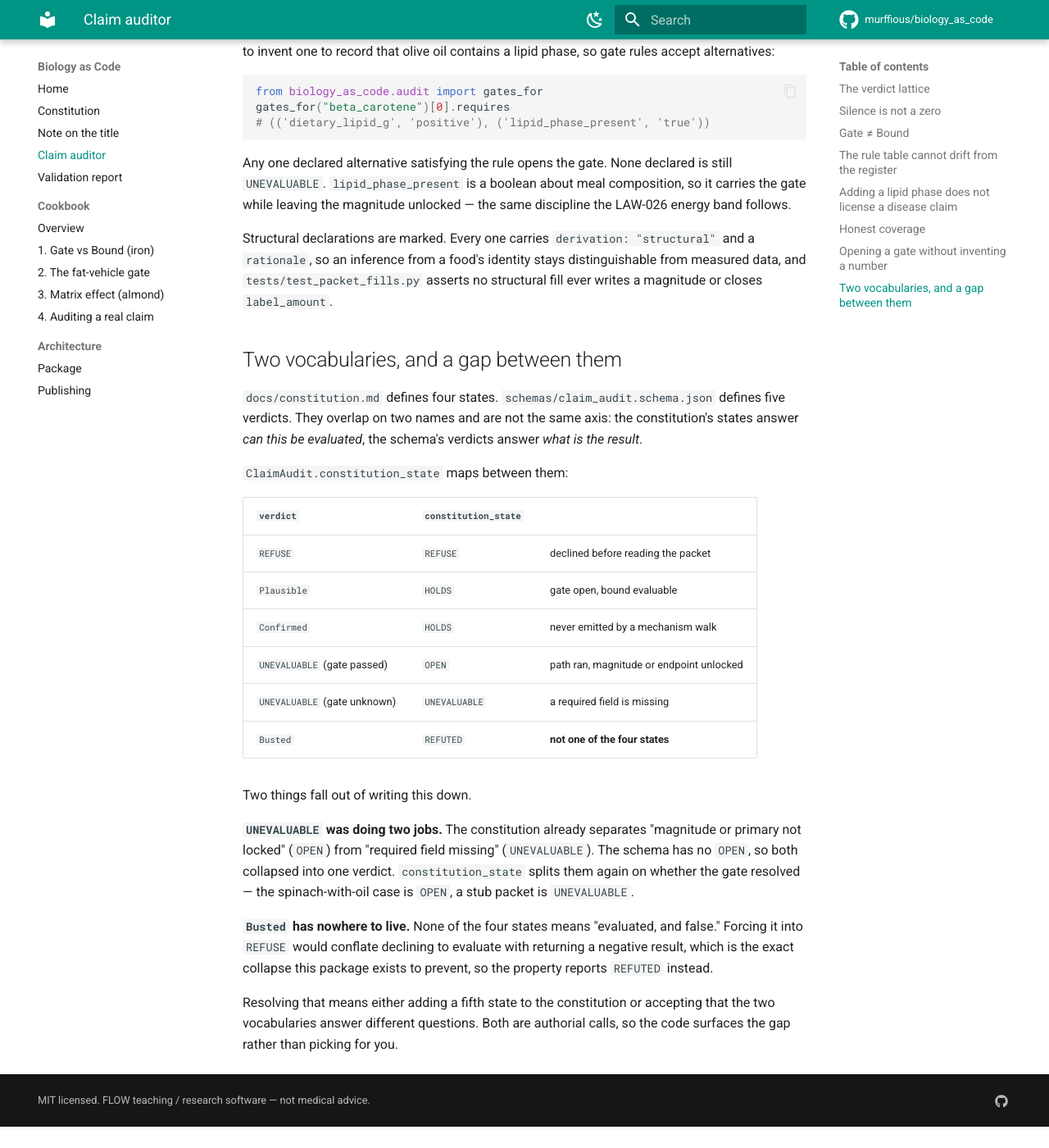
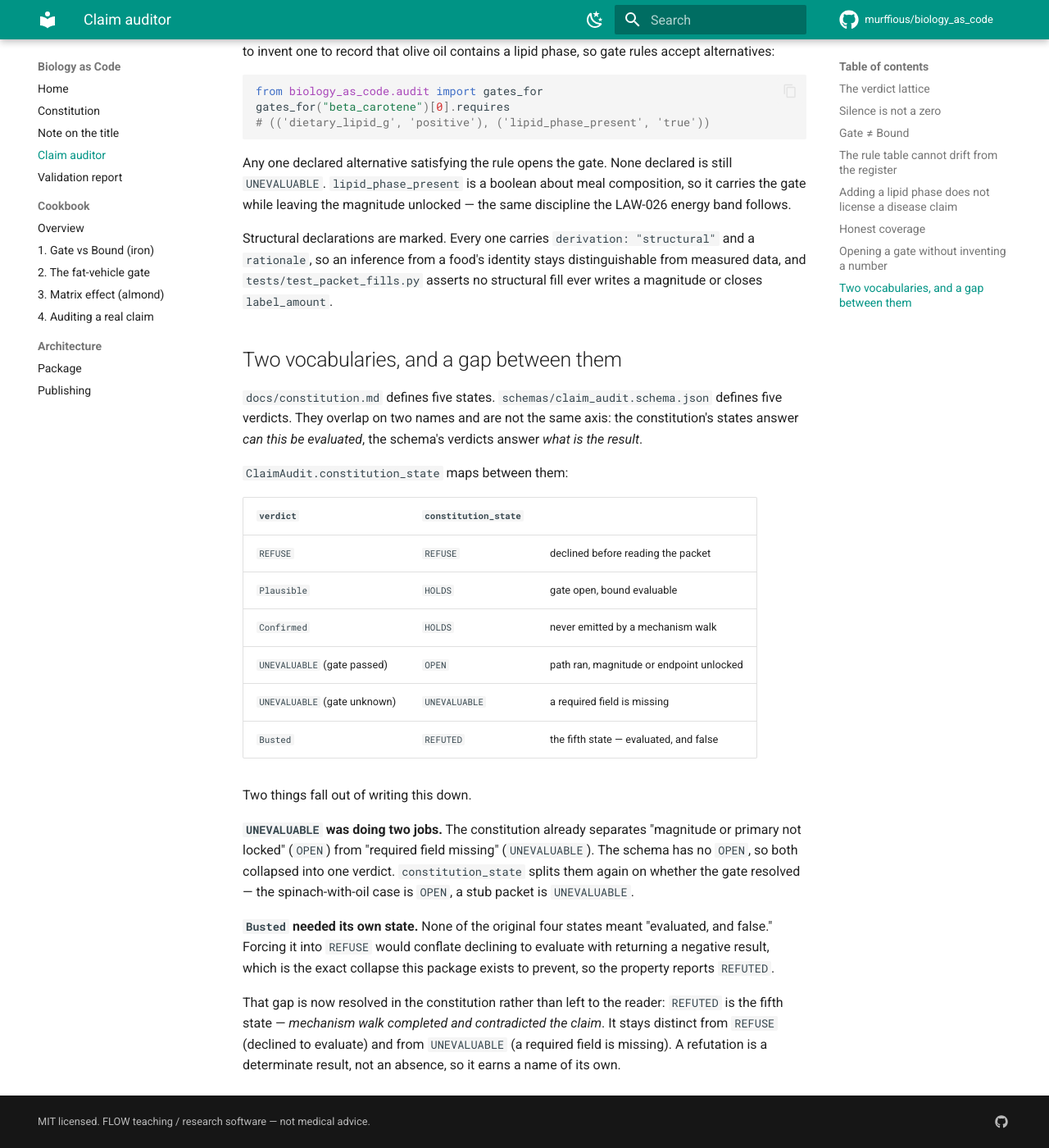
Before and after one commit to murffious/biology_as_code, an MkDocs documentation site: the page built from docs/claim-auditor.md, in a window 1280 px wide and 1400 px high, scrolled down 3211 px. Shown: the whole window at 82% size. Built offline with MkDocs 1.6.1 and Material for MkDocs 9.7.7, drawn with Linux system fonts in a browser that asks for light colours; comment, search, counter and statistics services are not loaded; before the commit the page ends 4585 px from its top, so only the background shows below that.

Commit message:
docs: adopt REFUTED as the constitution's fifth state
`ClaimAudit.constitution_state` already emits REFUTED for a Busted verdict, and
tests already enforce it (CONSTITUTION_STATES, test_refuted_is_not_collapsed_into_refuse).
Only the prose lagged: constitution.md, claim-auditor.md and cookbook/04 still
described four states and called REFUTED "not one of the four".

Adopt it. REFUTED = mechanism walk completed and contradicted the claim
(evaluated, and false), kept distinct from REFUSE (declined) and UNEVALUABLE
(field missing). A refutation is a determinate result, not an absence, so it
earns a named state rather than being collapsed into REFUSE — the exact collapse
the fail-closed design exists to prevent. Docstring and notebook regenerated to match.

Co-Authored-By: Claude Fable 5 <noreply@anthropic.com>

```diff
--- a/docs/claim-auditor.md
+++ b/docs/claim-auditor.md
@@ -145,7 +145,7 @@ writes a magnitude or closes `label_amount`.
 
 ## Two vocabularies, and a gap between them
 
-`docs/constitution.md` defines four states. `schemas/claim_audit.schema.json`
+`docs/constitution.md` defines five states. `schemas/claim_audit.schema.json`
 defines five verdicts. They overlap on two names and are not the same axis: the
 constitution's states answer *can this be evaluated*, the schema's verdicts answer
 *what is the result*.
@@ -159,7 +159,7 @@ constitution's states answer *can this be evaluated*, the schema's verdicts answ
 | `Confirmed` | `HOLDS` | never emitted by a mechanism walk |
 | `UNEVALUABLE` (gate passed) | `OPEN` | path ran, magnitude or endpoint unlocked |
 | `UNEVALUABLE` (gate unknown) | `UNEVALUABLE` | a required field is missing |
-| `Busted` | `REFUTED` | **not one of the four states** |
+| `Busted` | `REFUTED` | the fifth state — evaluated, and false |
 
 Two things fall out of writing this down.
 
@@ -169,11 +169,13 @@ schema has no `OPEN`, so both collapsed into one verdict. `constitution_state`
 splits them again on whether the gate resolved — the spinach-with-oil case is
 `OPEN`, a stub packet is `UNEVALUABLE`.
 
-**`Busted` has nowhere to live.** None of the four states means "evaluated, and
-false." Forcing it into `REFUSE` would conflate declining to evaluate with
-returning a negative result, which is the exact collapse this package exists to
-prevent, so the property reports `REFUTED` instead.
+**`Busted` needed its own state.** None of the original four states meant
+"evaluated, and false." Forcing it into `REFUSE` would conflate declining to
+evaluate with returning a negative result, which is the exact collapse this package
+exists to prevent, so the property reports `REFUTED`.
 
-Resolving that means either adding a fifth state to the constitution or accepting
-that the two vocabularies answer different questions. Both are authorial calls, so
-the code surfaces the gap rather than picking for you.
+That gap is now resolved in the constitution rather than left to the reader:
+`REFUTED` is the fifth state — *mechanism walk completed and contradicted the
+claim*. It stays distinct from `REFUSE` (declined to evaluate) and from
+`UNEVALUABLE` (a required field is missing). A refutation is a determinate result,
+not an absence, so it earns a name of its own.
```
Also changed, not shown: docs/constitution.md (+4 -1 lines), docs/cookbook/04-claim-audit.md (+3 -2 lines), 2 other files.
